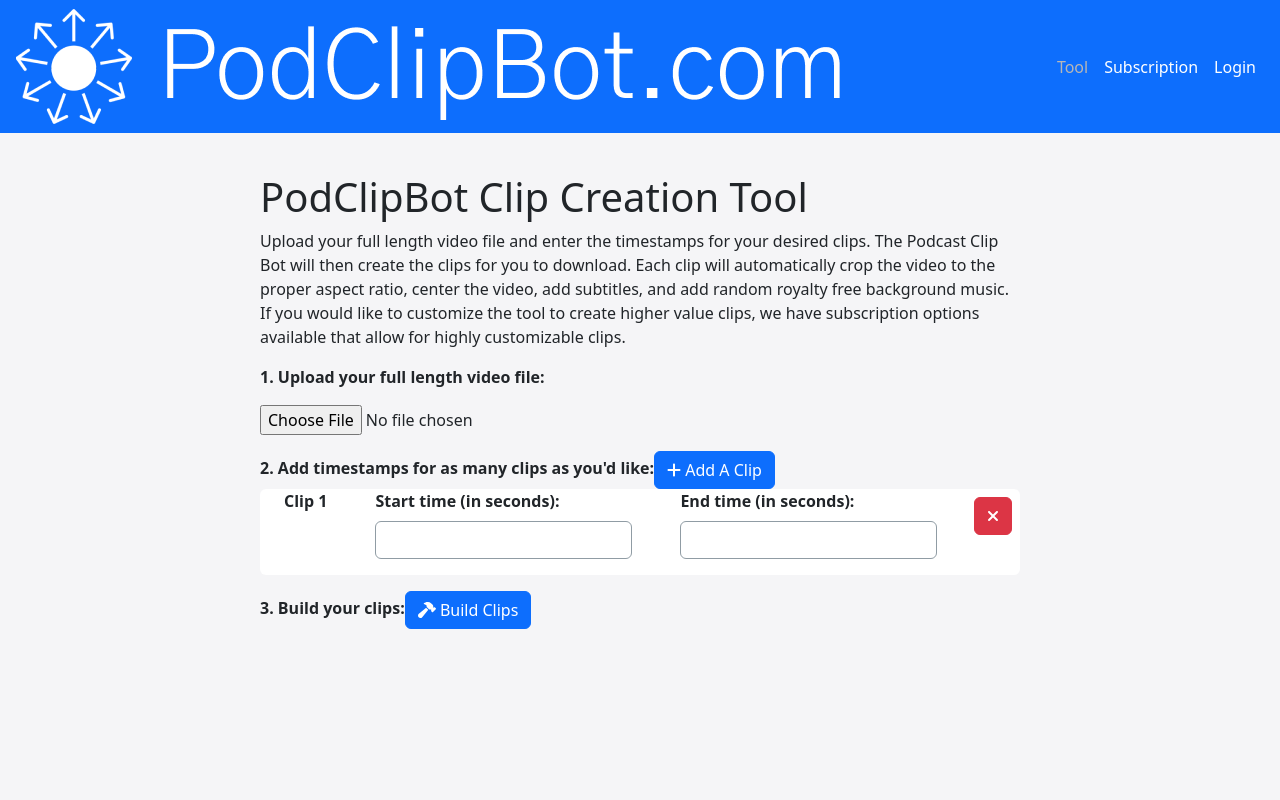
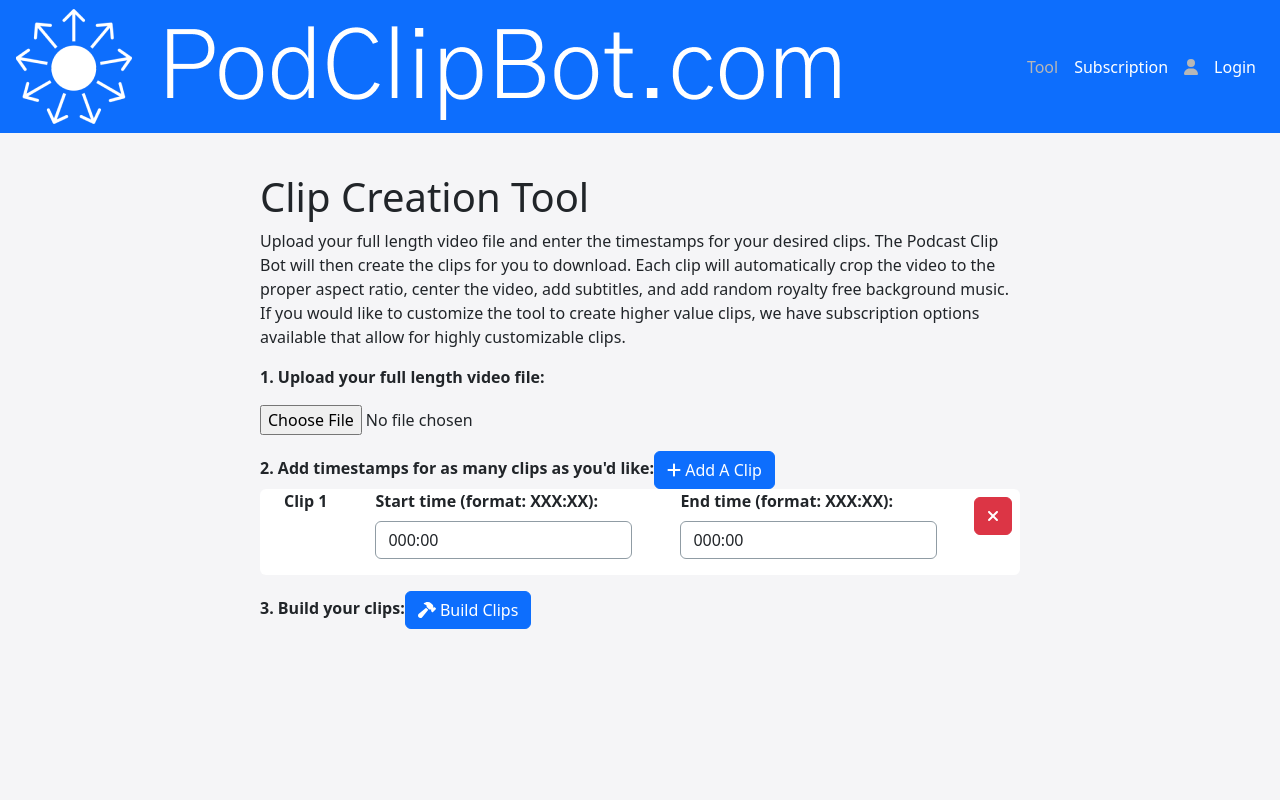
Before and after one commit to SeanCarlson96/PodClipBot-frontend, a React (Create React App) app: page / in a window 1280 px wide. Shown: the top 800 px of the page. Built offline with nearby package versions, Linux system fonts and the light colour scheme.

Commit message:
ui updates

```diff
--- a/src/components/ClipTimeInput.js
+++ b/src/components/ClipTimeInput.js
@@ -1,11 +1,23 @@
 
+import { useState } from 'react';
 import { FontAwesomeIcon } from '@fortawesome/react-fontawesome';
 import { faXmark } from '@fortawesome/free-solid-svg-icons';
 
 function ClipTimeInput({ handleRemove, clipNumber }) {
 
+  const [startTime, setStartTime] = useState("000:00");
+  const [endTime, setEndTime] = useState("000:00");
+
   const handleClick = () => {
     handleRemove(clipNumber);
+  };
+
+  const handleInput = (setter) => (e) => {
+    let value = e.target.value.replace(/[^0-9]/g, '');
+    value = value.replace(/^0+/, '');
+    value = value.padStart(5, '0');
+    value = value.slice(0, 3) + ':' + value.slice(3);
+    setter(value);
   };
 
   return (
@@ -17,15 +29,15 @@ function ClipTimeInput({ handleRemove, clipNumber }) {
         <label className="m-auto">Clip {clipNumber}</label>
       </div>
       <div className="form-group px-4">
-          <label htmlFor={`start-time-${clipNumber}`}>Start time (in seconds):</label>
-          <input type="text" id="start-time" name="start-time" className="form-control" />
+          <label htmlFor={`start-time-${clipNumber}`}>Start time (format: XXX:XX):</label>
+          <input type="text" id="start-time" name="start-time" className="form-control" value={startTime} onInput={handleInput(setStartTime)} />
       </div>
       <div className="form-group px-4">
-          <label htmlFor={`end-time-${clipNumber}`}>End time (in seconds):</label>
-          <input type="text" id="end-time" name="end-time" className="form-control" />
+          <label htmlFor={`end-time-${clipNumber}`}>End time (format: XXX:XX):</label>
+          <input type="text" id="end-time" name="end-time" className="form-control" value={endTime} onInput={handleInput(setEndTime)} />
       </div>
     </div>
   );
 }
 
-export default ClipTimeInput
+export default ClipTimeInput;
--- a/src/components/Header.js
+++ b/src/components/Header.js
@@ -55,7 +55,7 @@ const Header = () => {
               Subscription
             </NavLink>
           </li>
-          {/* <li className="nav-item">
+          <li className="nav-item">
             <NavLink
               className="nav-link"
               activeclassname="font-weight-bold"
@@ -66,9 +66,9 @@ const Header = () => {
                 color: isActive ? '#b7b7b7' : 'white',
               })}
             >
-              {user.username}<FontAwesomeIcon icon={faUser} />
+              <FontAwesomeIcon icon={faUser} />
             </NavLink>
-          </li> */}
+          </li>
             {user ? (
               // <div>
               //   <span>Welcome, {user.username}!</span>
--- a/src/components/Tool.js
+++ b/src/components/Tool.js
@@ -154,7 +154,7 @@ function Tool() {
   return (
     <div className="Tool">
       <header className="App-header">
-        <h1 className="font-extralight">PodClipBot Clip Creation Tool</h1>
+        <h1 className="font-extralight">Clip Creation Tool</h1>
         <p className="font-light">Upload your full length video file and enter the timestamps for your desired clips. The Podcast Clip Bot will then create the clips for you to download. Each clip will automatically crop the video to the proper aspect ratio, center the video, add subtitles, and add random royalty free background music. If you would like to customize the tool to create higher value clips, we have subscription options available that allow for highly customizable clips.</p>
 
         <form id="trim-form" onSubmit={handleSubmit} encType="multipart/form-data" className='mt-10 flex flex-col gap-4'>
```
